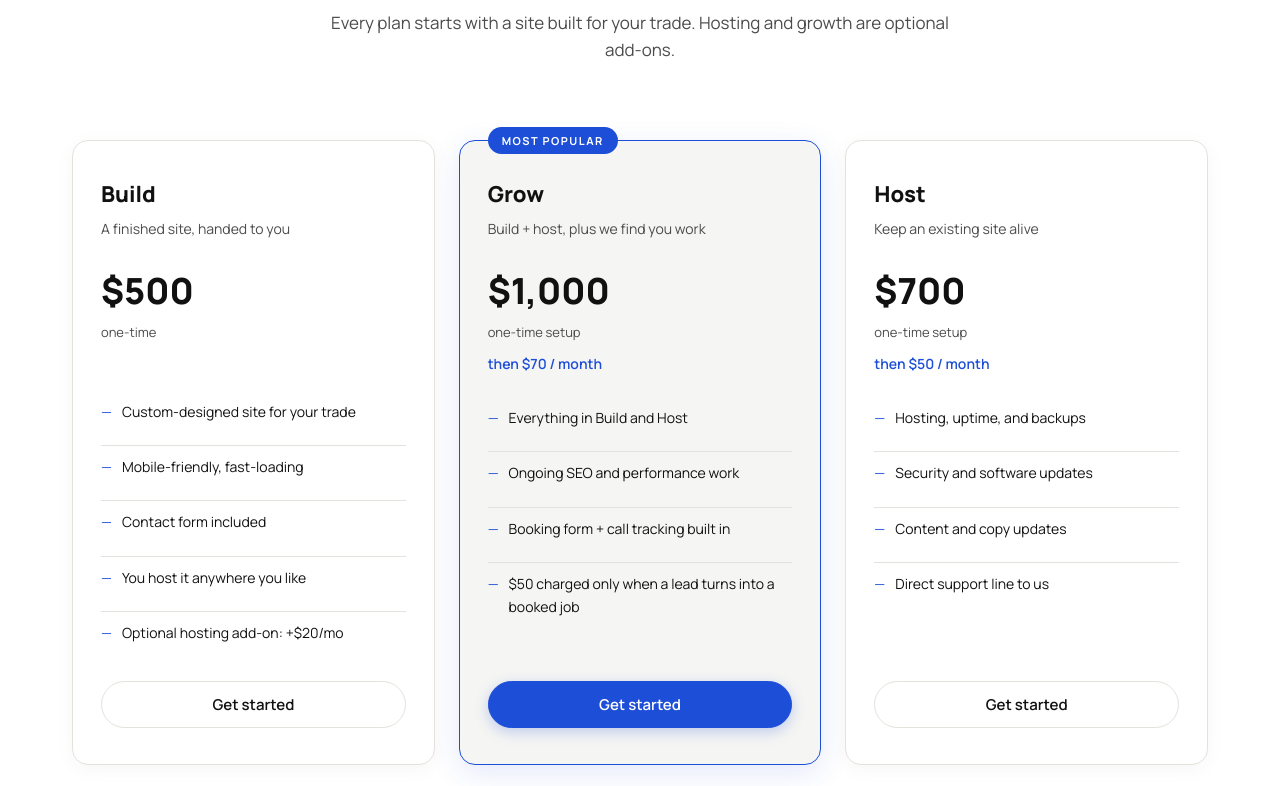
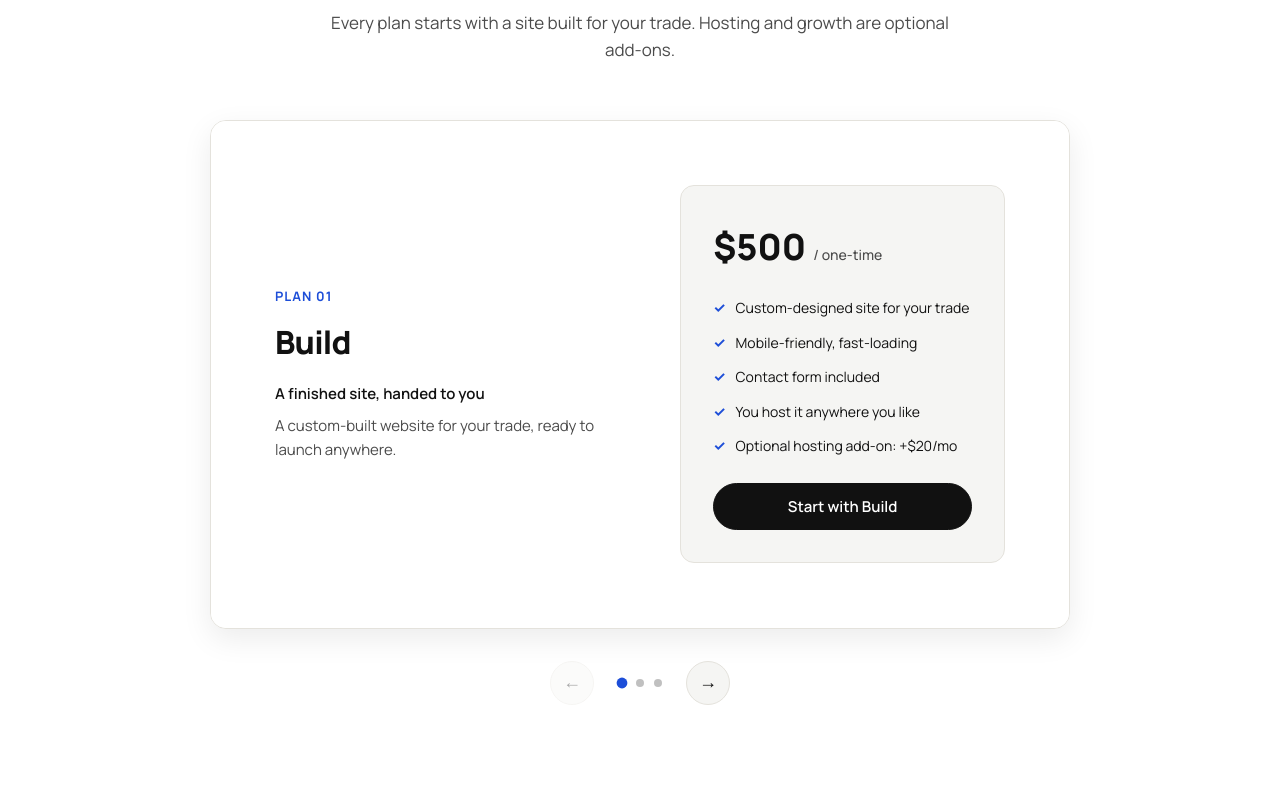
Before and after one commit to therealdanish10-cpu/groundwork, a Next.js app: page / in a window 1280 px wide. Shown: the part 1574-2360 px from the top of the page. Built offline with nearby package versions, Linux system fonts and the light colour scheme; no server answers.

Commit message:
Fix pricing carousel: remove floating badge, reorder Build/Host/Grow, fix button hover colors

```diff
--- a/app/components/PricingCarousel.tsx
+++ b/app/components/PricingCarousel.tsx
@@ -1,179 +1,237 @@
 'use client';
 
-import { useRef, useState } from 'react';
+import { useState, useRef, MouseEvent, TouchEvent, KeyboardEvent } from 'react';
 import CheckoutButton from './CheckoutButton';
 
-type Plan = {
+export interface PlanItem {
   id: 'build' | 'host' | 'grow';
   name: string;
+  eyebrow?: string;
   tagline: string;
+  description?: string;
   price: string;
   cadence: string;
   recurring?: string;
-  badge?: string;
   features: string[];
-  cta: string;
-  ctaVariant: 'btn-ghost' | 'btn-primary';
-};
+  isFeatured?: boolean;
+  ctaText?: string;
+}
 
-const PLANS: Plan[] = [
-  {
-    id: 'build',
-    name: 'Build',
-    tagline: 'A finished site, handed to you',
-    price: '$500',
-    cadence: 'one-time',
-    features: [
-      'Custom-designed site for your trade',
-      'Mobile-friendly, fast-loading',
-      'Contact form included',
-      'You host it anywhere you like',
-      'One round of revisions',
-      'Optional hosting add-on: +$20/mo',
-    ],
-    cta: 'Get started',
-    ctaVariant: 'btn-ghost',
-  },
-  {
-    id: 'host',
-    name: 'Host',
-    tagline: 'Keep an existing site alive',
-    price: '$700',
-    cadence: 'one-time setup',
-    recurring: 'then $50 / month',
-    badge: 'MOST CHOSEN',
-    features: [
-      'Hosting, uptime, and backups',
-      'Security and software updates',
-      'Content and copy updates',
-      'Direct support line to us',
-      'No job fees',
-    ],
-    cta: 'Get started',
-    ctaVariant: 'btn-primary',
-  },
-  {
-    id: 'grow',
-    name: 'Grow',
-    tagline: 'Build + host, plus we find you work',
-    price: '$1,000',
-    cadence: 'one-time setup',
-    recurring: 'then $70 / month',
-    features: [
-      'Everything in Build and Host',
-      'Ongoing SEO and performance work',
-      'Booking form + call tracking built in',
-      'Monthly performance report',
-      '$50 charged only when a lead turns into a booked job',
-    ],
-    cta: 'Get started',
-    ctaVariant: 'btn-ghost',
-  },
-];
+export interface PricingCarouselProps {
+  plans: PlanItem[];
+  initialIndex?: number;
+}
 
-export default function PricingCarousel() {
-  const [index, setIndex] = useState(0);
-  const trackRef = useRef<HTMLDivElement>(null);
-  const dragState = useRef({ isDown: false, startX: 0, dragged: 0 });
+export default function PricingCarousel({
+  plans,
+  initialIndex = 0,
+}: PricingCarouselProps) {
+  const [currentIndex, setCurrentIndex] = useState(initialIndex);
+  const [isDragging, setIsDragging] = useState(false);
+  const [dragOffset, setDragOffset] = useState(0);
 
-  function move(dir: number) {
-    setIndex((prev) => (prev + dir + PLANS.length) % PLANS.length);
+  const startXRef = useRef(0);
+  const currentXRef = useRef(0);
+
+  const index = Math.max(0, Math.min(currentIndex, plans.length - 1));
+
+  function goToIndex(nextIndex: number) {
+    if (nextIndex >= 0 && nextIndex < plans.length) {
+      setCurrentIndex(nextIndex);
+    }
   }
 
-  function goTo(i: number) {
-    setIndex(i);
+  function handlePrev() {
+    if (currentIndex > 0) {
+      setCurrentIndex(currentIndex - 1);
+    }
   }
 
-  function onPointerDown(e: React.PointerEvent) {
-    dragState.current.isDown = true;
-    dragState.current.startX = e.clientX;
-    dragState.current.dragged = 0;
-    trackRef.current?.setPointerCapture(e.pointerId);
+  function handleNext() {
+    if (currentIndex < plans.length - 1) {
+      setCurrentIndex(currentIndex + 1);
+    }
   }
 
-  function onPointerMove(e: React.PointerEvent) {
-    if (!dragState.current.isDown) return;
-    dragState.current.dragged = e.clientX - dragState.current.startX;
+  // Mouse Drag handlers
+  function onMouseDown(e: MouseEvent<HTMLDivElement>) {
+    setIsDragging(true);
+    startXRef.current = e.clientX;
+    currentXRef.current = e.clientX;
+    setDragOffset(0);
   }
 
-  function onPointerUp() {
-    if (!dragState.current.isDown) return;
-    dragState.current.isDown = false;
-    const dragged = dragState.current.dragged;
-    if (dragged < -60) move(1);
-    else if (dragged > 60) move(-1);
-    dragState.current.dragged = 0;
+  function onMouseMove(e: MouseEvent<HTMLDivElement>) {
+    if (!isDragging) return;
+    currentXRef.current = e.clientX;
+    const diff = currentXRef.current - startXRef.current;
+    setDragOffset(diff);
+  }
+
+  function onMouseUp() {
+    if (!isDragging) return;
+    const diff = currentXRef.current - startXRef.current;
+    const threshold = 60;
+
+    if (diff < -threshold && currentIndex < plans.length - 1) {
+      setCurrentIndex(prev => prev + 1);
+    } else if (diff > threshold && currentIndex > 0) {
+      setCurrentIndex(prev => prev - 1);
+    }
+
+    setIsDragging(false);
+    setDragOffset(0);
+  }
+
+  function onMouseLeave() {
+    if (isDragging) {
+      onMouseUp();
+    }
+  }
+
+  // Touch Swipe handlers
+  function onTouchStart(e: TouchEvent<HTMLDivElement>) {
+    if (e.touches.length === 1) {
+      setIsDragging(true);
+      startXRef.current = e.touches[0].clientX;
+      currentXRef.current = e.touches[0].clientX;
+      setDragOffset(0);
+    }
+  }
+
+  function onTouchMove(e: TouchEvent<HTMLDivElement>) {
+    if (!isDragging || e.touches.length !== 1) return;
+    currentXRef.current = e.touches[0].clientX;
+    const diff = currentXRef.current - startXRef.current;
+    setDragOffset(diff);
+  }
+
+  function onTouchEnd() {
+    if (!isDragging) return;
+    const diff = currentXRef.current - startXRef.current;
+    const threshold = 60;
+
+    if (diff < -threshold && currentIndex < plans.length - 1) {
+      setCurrentIndex(prev => prev + 1);
+    } else if (diff > threshold && currentIndex > 0) {
+      setCurrentIndex(prev => prev - 1);
+    }
+
+    setIsDragging(false);
+    setDragOffset(0);
+  }
+
+  // Keyboard navigation
+  function onKeyDown(e: KeyboardEvent<HTMLDivElement>) {
+    if (e.key === 'ArrowLeft') {
+      handlePrev();
+    } else if (e.key === 'ArrowRight') {
+      handleNext();
+    }
   }
 
   return (
     <div className="carousel-shell">
-      <div className="carousel-viewport">
+      <div
+        className="carousel-viewport"
+        tabIndex={0}
+        aria-label="Pricing Plans Carousel"
+        onKeyDown={onKeyDown}
+        onMouseDown={onMouseDown}
+        onMouseMove={onMouseMove}
+        onMouseUp={onMouseUp}
+        onMouseLeave={onMouseLeave}
+        onTouchStart={onTouchStart}
+        onTouchMove={onTouchMove}
+        onTouchEnd={onTouchEnd}
+        style={{ userSelect: isDragging ? 'none' : 'auto' }}
+      >
         <div
           className="carousel-track"
-          ref={trackRef}
-          style={{ transform: `translateX(-${index * 100}%)` }}
-          onPointerDown={onPointerDown}
-          onPointerMove={onPointerMove}
-          onPointerUp={onPointerUp}
+          style={{
+            transform: `translateX(calc(-${index * 100}% + ${dragOffset}px))`,
+            transition: isDragging ? 'none' : 'transform 0.45s cubic-bezier(0.16, 1, 0.3, 1)',
+          }}
         >
-          {PLANS.map((plan) => (
-            <div className="plan-panel" key={plan.id}>
+          {plans.map((plan, i) => (
+            <div key={plan.id} className="plan-panel">
+              {/* Left Column: Plan Overview */}
               <div className="plan-left">
-                <div className="plan-eyebrow">
-                  {plan.name}
-                  {plan.badge ? ` · ${plan.badge}` : ''}
+                <div className="plan-eyebrow">{plan.eyebrow ?? `PLAN 0${i + 1}`}</div>
+                <h3>{plan.name}</h3>
+                <p style={{ fontWeight: 600, color: 'var(--fg)', marginBottom: '8px' }}>
+                  {plan.tagline}
+                </p>
+                {plan.description && <p>{plan.description}</p>}
+              </div>
+
+              {/* Right Column: Pricing Card Details (No floating badge element) */}
+              <div className={`plan-right ${plan.isFeatured ? 'featured' : ''}`}>
+                <div className="plan-price">
+                  {plan.price} <span className="unit">/ {plan.cadence}</span>
                 </div>
-                <h3>{plan.name}</h3>
-                <p>{plan.tagline}</p>
-              </div>
-              <div className="plan-right">
-                <div className="plan-price">
-                  {plan.price} <span className="unit">{plan.cadence}</span>
-                </div>
+
                 {plan.recurring && (
                   <div className="plan-recurring">{plan.recurring}</div>
                 )}
+
                 <div className="plan-features">
-                  {plan.features.map((f) => (
-                    <div className="plan-feature" key={f}>
-                      <span className="check">✓</span> {f}
+                  {plan.features.map((feature, idx) => (
+                    <div key={idx} className="plan-feature">
+                      <span className="check">✓</span>
+                      <span>{feature}</span>
                     </div>
                   ))}
                 </div>
-                <CheckoutButton plan={plan.id} className={`btn ${plan.ctaVariant} plan-cta`}>
-                  {plan.cta}
-                </CheckoutButton>
+
+                <div className="plan-cta">
+                  <CheckoutButton
+                    plan={plan.id}
+                    className="btn plan-cta-btn"
+                  >
+                    {plan.ctaText ?? 'Start with ' + plan.name}
+                  </CheckoutButton>
+                </div>
               </div>
             </div>
           ))}
         </div>
       </div>
 
+      {/* Carousel Controls: Arrows & Dot Indicators */}
       <div className="carousel-controls">
         <button
           type="button"
           className="carousel-arrow"
+          onClick={handlePrev}
+          disabled={index === 0}
           aria-label="Previous plan"
-          onClick={() => move(-1)}
+          style={{ opacity: index === 0 ? 0.35 : 1, cursor: index === 0 ? 'default' : 'pointer' }}
         >
           ←
         </button>
-        <div className="carousel-dots">
-          {PLANS.map((plan, i) => (
+
+        <div className="carousel-dots" role="tablist" aria-label="Plan slides">
+          {plans.map((plan, i) => (
             <button
               key={plan.id}
               type="button"
-              aria-label={`Show ${plan.name} plan`}
-              className={`dot${i === index ? ' active' : ''}`}
-              onClick={() => goTo(i)}
+              role="tab"
+              aria-selected={i === index}
+              aria-label={`Go to ${plan.name} plan`}
+              className={`dot ${i === index ? 'active' : ''}`}
+              onClick={() => goToIndex(i)}
             />
           ))}
         </div>
+
         <button
           type="button"
           className="carousel-arrow"
+          onClick={handleNext}
+          disabled={index === plans.length - 1}
           aria-label="Next plan"
-          onClick={() => move(1)}
+          style={{ opacity: index === plans.length - 1 ? 0.35 : 1, cursor: index === plans.length - 1 ? 'default' : 'pointer' }}
         >
           →
         </button>
--- a/app/globals.css
+++ b/app/globals.css
@@ -784,6 +784,25 @@ section {
   width:      100%;
 }
 
+.plan-cta-btn {
+  width:         100%;
+  background:    var(--fg);
+  color:         var(--bg);
+  border:        1px solid var(--fg);
+  border-radius: 999px;
+  padding:       12px 24px;
+  font-size:     15px;
+  font-weight:   600;
+  transition:    all 0.2s ease;
+}
+
+.plan-cta-btn:hover {
+  background:   var(--blue);
+  border-color: var(--blue);
+  color:        #ffffff;
+  transform:    translateY(-1px);
+}
+
 .carousel-controls {
   display:         flex;
   align-items:     center;
--- a/app/page.tsx
+++ b/app/page.tsx
@@ -1,10 +1,65 @@
 import type { Metadata } from 'next';
 import Link from 'next/link';
 import Reveal from './components/Reveal';
-import CheckoutButton from './components/CheckoutButton';
 import ContactForm from './components/ContactForm';
 import HeroBackground from './components/HeroBackground';
 import FAQAccordion from './components/FAQAccordion';
+import PricingCarousel, { PlanItem } from './components/PricingCarousel';
+
+const PLANS: PlanItem[] = [
+  {
+    id: 'build',
+    name: 'Build',
+    eyebrow: 'PLAN 01',
+    tagline: 'A finished site, handed to you',
+    description: 'A custom-built website for your trade, ready to launch anywhere.',
+    price: '$500',
+    cadence: 'one-time',
+    features: [
+      'Custom-designed site for your trade',
+      'Mobile-friendly, fast-loading',
+      'Contact form included',
+      'You host it anywhere you like',
+      'Optional hosting add-on: +$20/mo',
+    ],
+    ctaText: 'Start with Build',
+  },
+  {
+    id: 'host',
+    name: 'Host',
+    eyebrow: 'PLAN 02 · MOST CHOSEN',
+    tagline: 'Keep an existing site alive',
+    description: 'Managed hosting, updates, and maintenance so your site stays fast and secure.',
+    price: '$700',
+    cadence: 'one-time setup',
+    recurring: 'then $50 / month',
+    features: [
+      'Hosting, uptime, and backups',
+      'Security and software updates',
+      'Content and copy updates',
+      'Direct support line to us',
+    ],
+    isFeatured: true,
+    ctaText: 'Start with Host',
+  },
+  {
+    id: 'grow',
+    name: 'Grow',
+    eyebrow: 'PLAN 03',
+    tagline: 'Build + host, plus we find you work',
+    description: 'Everything in Host, plus SEO and lead capture that pays for itself.',
+    price: '$1,000',
+    cadence: 'one-time setup',
+    recurring: 'then $70 / month + $50 per booked job',
+    features: [
+      'Everything in Build and Host',
+      'Ongoing SEO and performance work',
+      'Booking form + call tracking built in',
+      '$50 charged only when a lead turns into a booked job',
+    ],
+    ctaText: 'Start with Grow',
+  },
+];
 
 export const metadata: Metadata = {
   title: 'Trelio — Websites for local trades',
@@ -133,74 +188,21 @@ export default function HomePage() {
         </div>
       </section>
 
-      {/* ── 3. PRICING TEASER ───────────────────────────────────── */}
+      {/* ── 3. PRICING CAROUSEL ─────────────────────────────────── */}
       <section id="pricing">
         <div className="container">
           <Reveal className="section-head text-center" style={{ margin: '0 auto 56px', textAlign: 'center' }}>
             <div className="section-eyebrow">PRICING</div>
-            <h2>Choose how much we handle</h2>
+            <h2>Simple plans, no surprises.</h2>
             <p>
               Every plan starts with a site built for your trade. Hosting and
               growth are optional add-ons.
             </p>
           </Reveal>
 
-          <div className="pricing-grid">
-            {/* Build */}
-            <Reveal delay={0}>
-              <div className="plan">
-                <div className="plan-name">Build</div>
-                <div className="plan-tagline">A finished site, handed to you</div>
-                <div className="plan-price">$500</div>
-                <div className="plan-cadence">one-time</div>
-                <ul className="plan-features">
-                  <li>Custom-designed site for your trade</li>
-                  <li>Mobile-friendly, fast-loading</li>
-                  <li>Contact form included</li>
-                  <li>You host it anywhere you like</li>
-                  <li>Optional hosting add-on: +$20/mo</li>
-                </ul>
-                <CheckoutButton plan="build" className="btn btn-ghost">Get started</CheckoutButton>
-              </div>
-            </Reveal>
-
-            {/* Grow — featured */}
-            <Reveal delay={100}>
-              <div className="plan featured">
-                <div className="plan-badge">MOST POPULAR</div>
-                <div className="plan-name">Grow</div>
-                <div className="plan-tagline">Build + host, plus we find you work</div>
-                <div className="plan-price">$1,000</div>
-                <div className="plan-cadence" style={{ marginBottom: '4px' }}>one-time setup</div>
-                <div className="plan-recurring">then $70 / month</div>
-                <ul className="plan-features">
-                  <li>Everything in Build and Host</li>
-                  <li>Ongoing SEO and performance work</li>
-                  <li>Booking form + call tracking built in</li>
-                  <li>$50 charged only when a lead turns into a booked job</li>
-                </ul>
-                <CheckoutButton plan="grow" className="btn btn-primary">Get started</CheckoutButton>
-              </div>
-            </Reveal>
-
-            {/* Host */}
-            <Reveal delay={200}>
-              <div className="plan">
-                <div className="plan-name">Host</div>
-                <div className="plan-tagline">Keep an existing site alive</div>
-                <div className="plan-price">$700</div>
-                <div className="plan-cadence" style={{ marginBottom: '4px' }}>one-time setup</div>
-                <div className="plan-recurring">then $50 / month</div>
-                <ul className="plan-features">
-                  <li>Hosting, uptime, and backups</li>
-                  <li>Security and software updates</li>
-                  <li>Content and copy updates</li>
-                  <li>Direct support line to us</li>
-                </ul>
-                <CheckoutButton plan="host" className="btn btn-ghost">Get started</CheckoutButton>
-              </div>
-            </Reveal>
-          </div>
+          <Reveal delay={100}>
+            <PricingCarousel plans={PLANS} initialIndex={0} />
+          </Reveal>
         </div>
       </section>
 
```
Also changed, not shown: app/pricing/page.tsx (+59 -4 lines).
